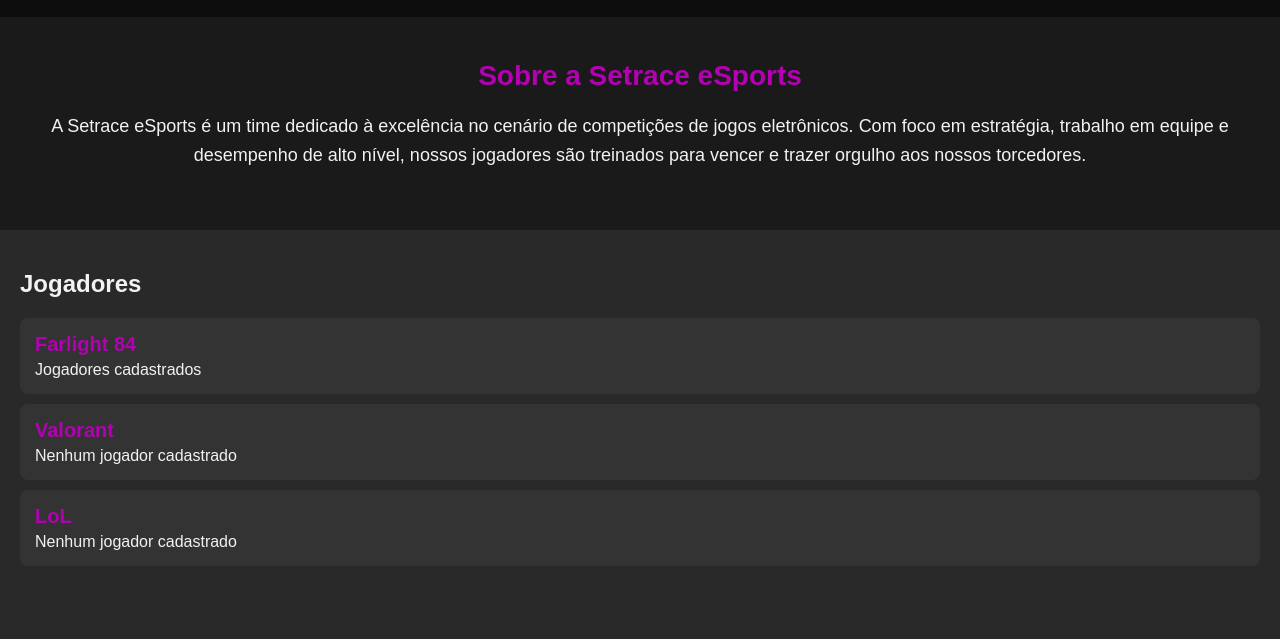
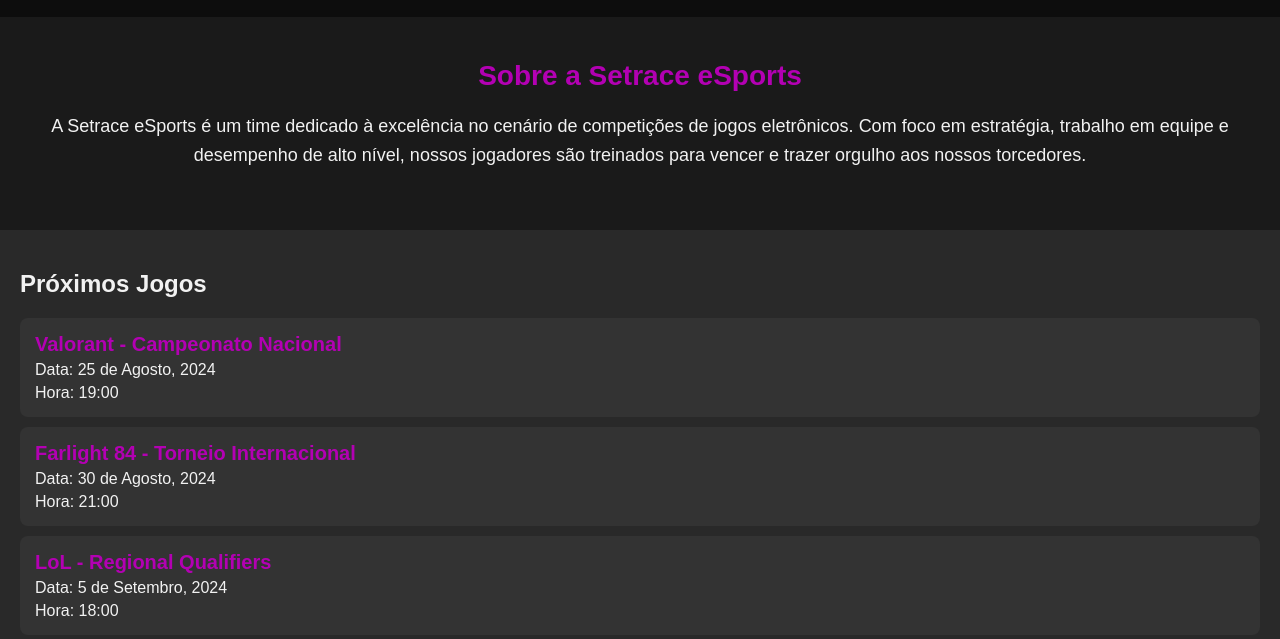
Before and after one commit to Setrace012/setrace, a plain HTML site: page index.html in a window 1280 px wide. Shown: the part 96-735 px from the top of the page. Drawn offline with Linux system fonts and the light colour scheme.

Commit message:
Update index.html

```diff
--- a/index.html
+++ b/index.html
@@ -48,51 +48,39 @@
             margin-bottom: 40px;
         }
 
-        .games, .players {
+        .games {
             padding: 20px;
             background-color: #292929;
         }
 
-        .games h2, .players h2 {
+        .games h2 {
             color: #f2f2f2;
             font-size: 24px;
             margin-bottom: 20px;
         }
 
-        .game-list, .player-list {
+        .game-list {
             list-style: none;
             padding: 0;
         }
 
-        .game-list li, .player-list li {
+        .game-list li {
             background-color: #333333;
             margin: 10px 0;
             padding: 15px;
             border-radius: 8px;
-            cursor: pointer;
         }
 
-        .game-list li h3, .player-list li h3 {
+        .game-list li h3 {
             color: #b300b3;
             margin: 0;
             font-size: 20px;
         }
 
-        .game-list li p, .player-list li p {
+        .game-list li p {
             margin: 5px 0 0;
             color: #f2f2f2;
             font-size: 16px;
-        }
-
-        .back-button {
-            background-color: #b300b3;
-            color: #f2f2f2;
-            padding: 10px 20px;
-            border: none;
-            border-radius: 5px;
-            cursor: pointer;
-            font-size: 16px;
-            margin-top: 20px;
         }
 
         footer {
@@ -103,36 +91,6 @@
             font-size: 14px;
         }
     </style>
-    <script>
-        function showPlayers(game) {
-            document.querySelector('.games').style.display = 'none';
-            document.querySelector('.players').style.display = 'block';
-
-            const playerList = document.querySelector('.player-list');
-            playerList.innerHTML = '';
-
-            let players = [];
-
-            if (game === 'farlight84') {
-                players = ['Teteu', 'Ghost', 'Davizots'];
-            } else if (game === 'valorant' || game === 'lol') {
-                players = ['Nenhum jogador cadastrado'];
-            }
-
-            players.forEach(player => {
-                const li = document.createElement('li');
-                const h3 = document.createElement('h3');
-                h3.textContent = player;
-                li.appendChild(h3);
-                playerList.appendChild(li);
-            });
-        }
-
-        function goBack() {
-            document.querySelector('.games').style.display = 'block';
-            document.querySelector('.players').style.display = 'none';
-        }
-    </script>
 </head>
 <body>
     <header>
@@ -149,44 +107,22 @@
     </div>
 
     <div class="games">
-        <h2>Jogadores</h2>
-        <ul class="game-list">
-            <li onclick="showPlayers('farlight84')">
-                <h3>Farlight 84</h3>
-                <p>Jogadores cadastrados</p>
-            </li>
-            <li onclick="showPlayers('valorant')">
-                <h3>Valorant</h3>
-                <p>Nenhum jogador cadastrado</p>
-            </li>
-            <li onclick="showPlayers('lol')">
-                <h3>LoL</h3>
-                <p>Nenhum jogador cadastrado</p>
-            </li>
-        </ul>
-    </div>
-
-    <div class="players" style="display:none;">
-        <h2>Lista de Jogadores</h2>
-        <ul class="player-list"></ul>
-        <button class="back-button" onclick="goBack()">Voltar</button>
-    </div>
-
-    <div class="games">
         <h2>Próximos Jogos</h2>
         <ul class="game-list">
             <li>
-                <h3>Farlight 84 - Torneio Internacional</h3>
-                <p>Data: 7 de Setembro, 2024</p>
+                <h3>Valorant - Campeonato Nacional</h3>
+                <p>Data: 25 de Agosto, 2024</p>
                 <p>Hora: 19:00</p>
             </li>
             <li>
-                <h3>Valorant</h3>
-                <p>Nenhum evento programado</p>
+                <h3>Farlight 84 - Torneio Internacional</h3>
+                <p>Data: 30 de Agosto, 2024</p>
+                <p>Hora: 21:00</p>
             </li>
             <li>
-                <h3>LoL</h3>
-                <p>Nenhum evento programado</p>
+                <h3>LoL - Regional Qualifiers</h3>
+                <p>Data: 5 de Setembro, 2024</p>
+                <p>Hora: 18:00</p>
             </li>
         </ul>
     </div>
```
